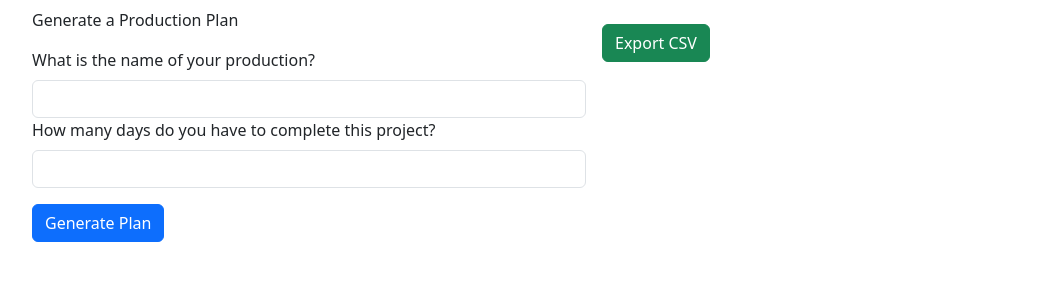
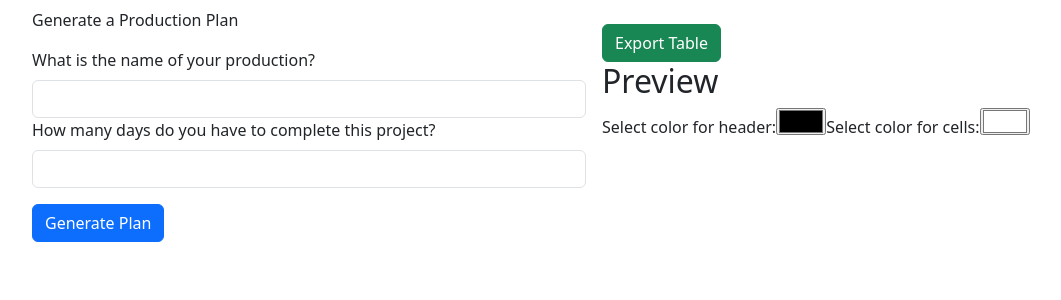
Before and after one commit to Abby-Dennin/Animation-Production-Plan-Generator, a React (Vite) app in the folder frontend/: page / in a window 1280 px wide. Shown: the top 300 px of the page, without its empty margins (46-1107 px from the left). Built offline with nearby package versions, Linux system fonts and the light colour scheme; the HTML template or start-up script is replaced by a standard one.

Commit message:
option to choose color and shows preview of color - colors do not export though

```diff
--- a/frontend/src/components/PlanningForm.tsx
+++ b/frontend/src/components/PlanningForm.tsx
@@ -48,6 +48,12 @@ const PlanningForm = () => {
     //State to store the values
     const [values, setValues] = useState([]);
 
+    // default color for header
+    const [headerColor, setHeaderColor] = useState("#000000");
+
+    // default color for other cell colors
+    const [cellColor, setCellColor] = useState("#ffffff");
+
     const onSubmit = (data: FieldValues) => {
         console.log(data);
         setIsLoading(true);
@@ -95,11 +101,32 @@ const PlanningForm = () => {
     };
 
     const handleExportCSV = () => {
-        const csv = Papa.unparse({
-          fields: tableRows,
-          data: values,
+        const csvRows = [];
+        // Add header row
+        const headerRow = tableRows.map(row => {
+            return `"${row}"`; // Wrap each cell in double quotes
+        }).join(",");
+        csvRows.push(headerRow);
+
+        // Add data rows
+        values.forEach(row => {
+            const csvRow = row.map((cell, index) => {
+                if (index === 0) {
+                    // First cell, apply header color
+                    return `"${headerColor}:${cell}"`;
+                } else {
+                    // Other cells, apply cell color
+                    return `"${cellColor}:${cell}"`;
+                }
+            }).join(",");
+            csvRows.push(csvRow);
         });
-        const blob = new Blob([csv], { type: "text/csv;charset=utf-8;" });
+
+        // Combine rows into CSV content
+        const csvContent = csvRows.join("\n");
+
+        // Download CSV file
+        const blob = new Blob([csvContent], { type: "text/csv;charset=utf-8;" });
         const link = document.createElement("a");
         if (link.download !== undefined) {
             const url = URL.createObjectURL(blob);
@@ -166,9 +193,63 @@ const PlanningForm = () => {
                         })}
                     </tbody>
                 </table>
+
+                <div>
                 <button className="btn btn-success mt-3" onClick={handleExportCSV}>
-                    Export CSV
+                    Export Table
                 </button>
+                </div>
+
+                <div><h2>Preview</h2></div>
+
+                <label htmlFor="headerColor" className="form-label">
+                    Select color for header:
+                </label>
+                <input
+                    type="color"
+                    id="headerColor"
+                    value={headerColor}
+                    onChange={(e) => setHeaderColor(e.target.value)}
+                />
+                <label htmlFor="cellColor" className="form-label">
+                    Select color for cells:
+                </label>
+                <input
+                    type="color"
+                    id="cellColor"
+                    value={cellColor}
+                    onChange={(e) => setCellColor(e.target.value)}
+                />
+
+                <div className="mw-45 p-2 col">
+                    {isLoading && <div className="spinner-border"></div>}
+                    <table>
+                        <thead>
+                        <tr>
+                            {tableRows.map((row, index) => (
+                            <th
+                                key={index}
+                                style={{ color: headerColor, backgroundColor: cellColor }}
+                            >
+                                {row}
+                            </th>
+                            ))}
+                        </tr>
+                        </thead>
+                        <tbody>
+                        {values.map((row, index) => (
+                            <tr key={index}>
+                            {row.map((val, i) => (
+                                <td key={i} style={{ color: cellColor }}>
+                                {val}
+                                </td>
+                            ))}
+                            </tr>
+                        ))}
+                        </tbody>
+                    </table>
+                </div>
+
             </div>
         </div>
         </div>
```
Lines whose indentation alone changed are shown as unchanged.
